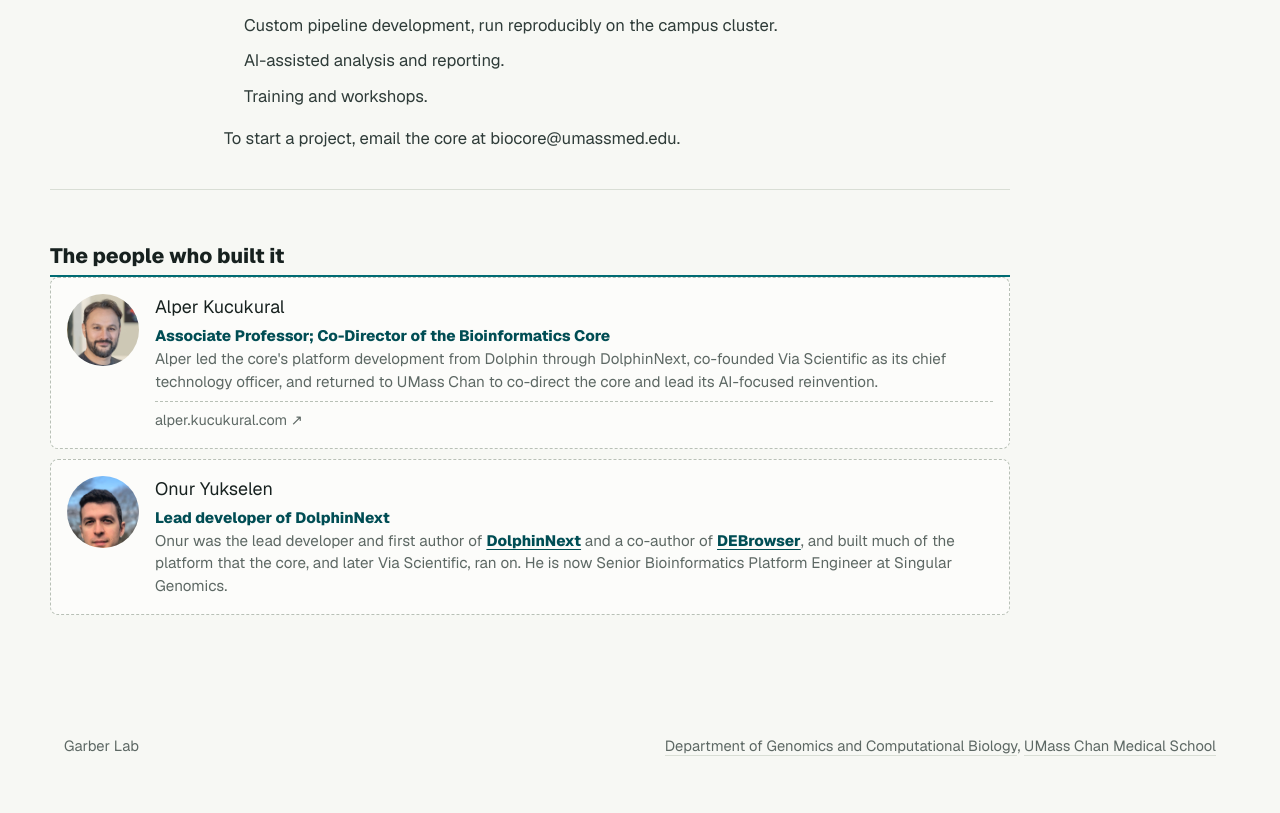
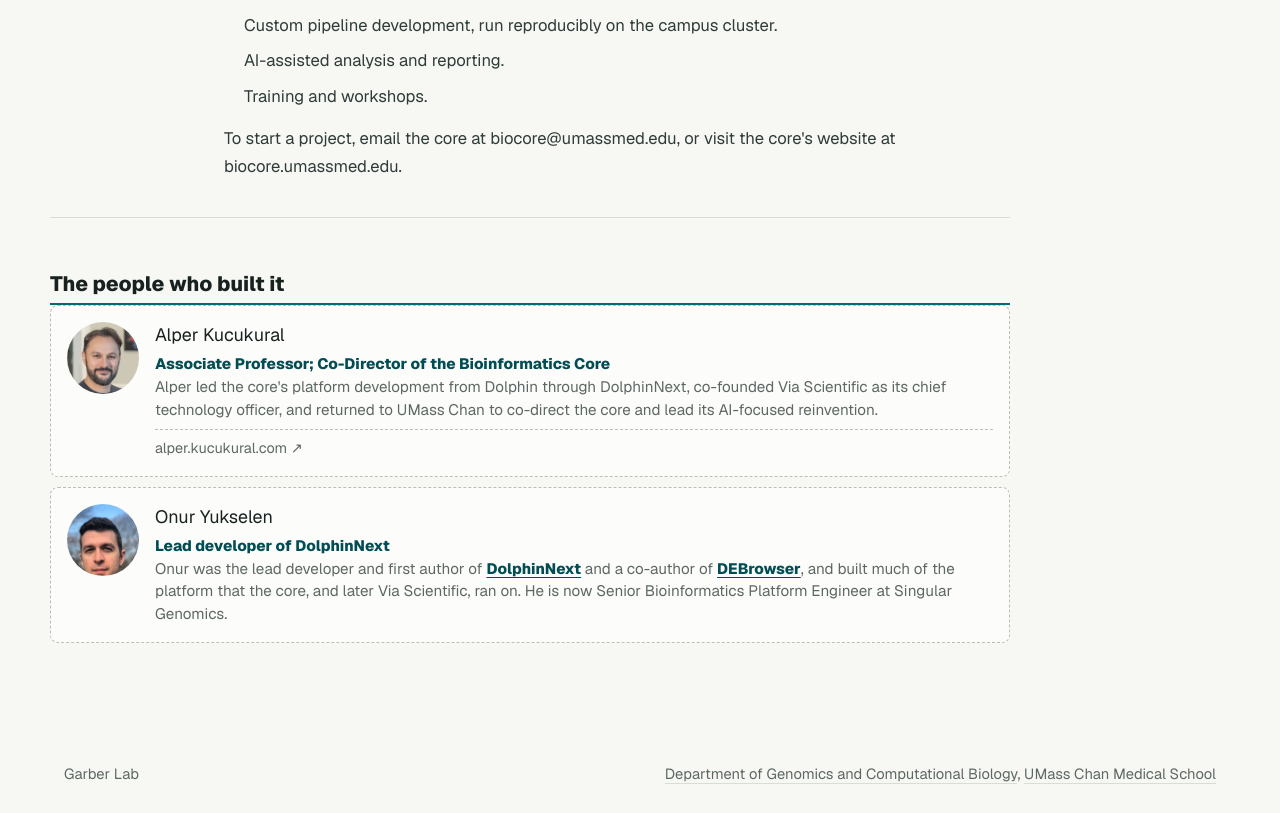
Before and after one commit to garber-lab/garberlab-website, a Next.js app: page /core in a window 1280 px wide. Shown: the part 2944-3757 px from the top of the page. Before the commit the page ends 3729 px from the top, so only its background shows below. Built offline with nearby package versions, Linux system fonts and the light colour scheme.

Commit message:
Link the Bioinformatics Core website from the core page
The "Working with the core" section now points to biocore.umassmed.edu
alongside the contact email.

Co-Authored-By: Claude Opus 5 (1M context) <noreply@anthropic.com>

```diff
--- a/components/core-section.tsx
+++ b/components/core-section.tsx
@@ -79,7 +79,16 @@ export function CoreSection() {
             </ul>
             <p>
               {coreToday.contactLead}{" "}
-              <a href={`mailto:${coreToday.email}`}>{coreToday.email}</a>.
+              <a href={`mailto:${coreToday.email}`}>{coreToday.email}</a>,{" "}
+              {coreToday.websiteLead}{" "}
+              <a
+                href={coreToday.website}
+                target="_blank"
+                rel="noopener noreferrer"
+              >
+                {coreToday.website.replace(/^https?:\/\//, "")}
+              </a>
+              .
             </p>
           </div>
         </article>
--- a/data/bioinformatics-core.ts
+++ b/data/bioinformatics-core.ts
@@ -109,4 +109,6 @@ export const coreToday = {
   ],
   contactLead: "To start a project, email the core at",
   email: "biocore@umassmed.edu",
+  websiteLead: "or visit the core's website at",
+  website: "https://biocore.umassmed.edu",
 };
```
